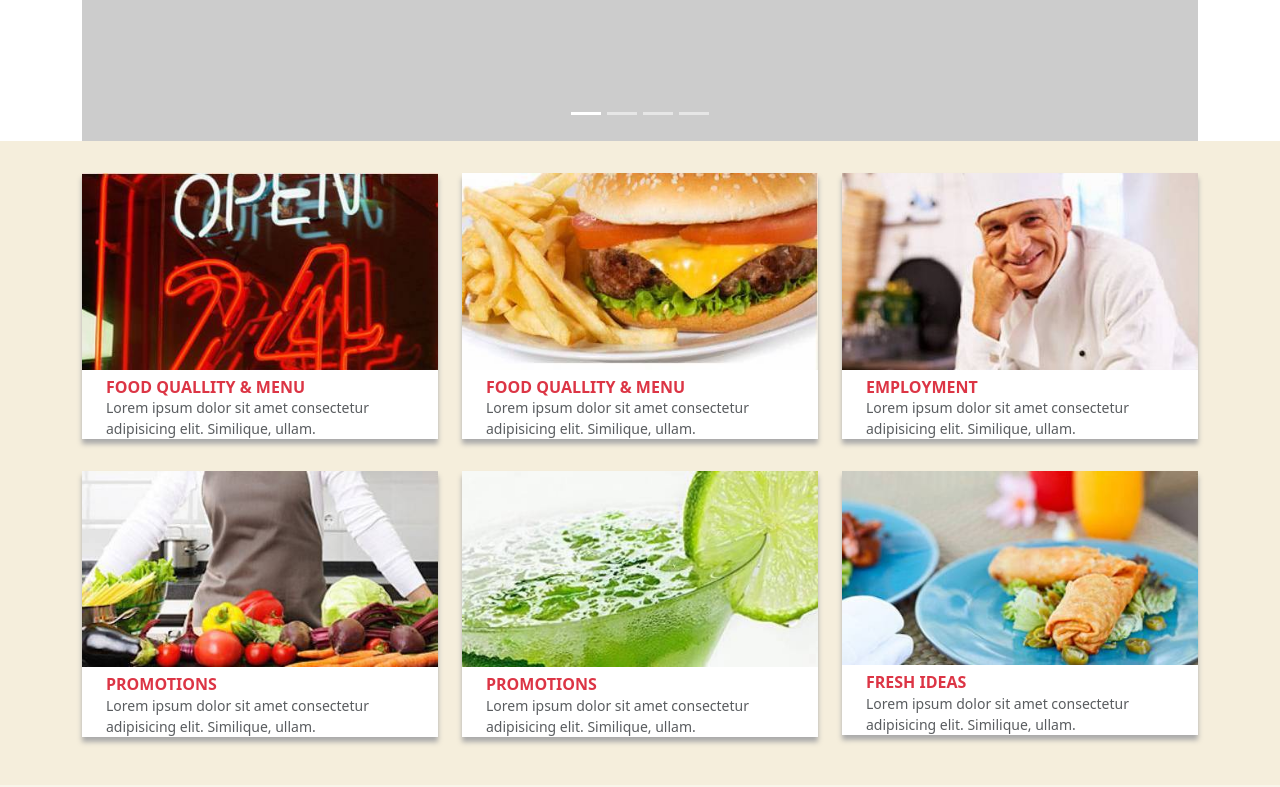
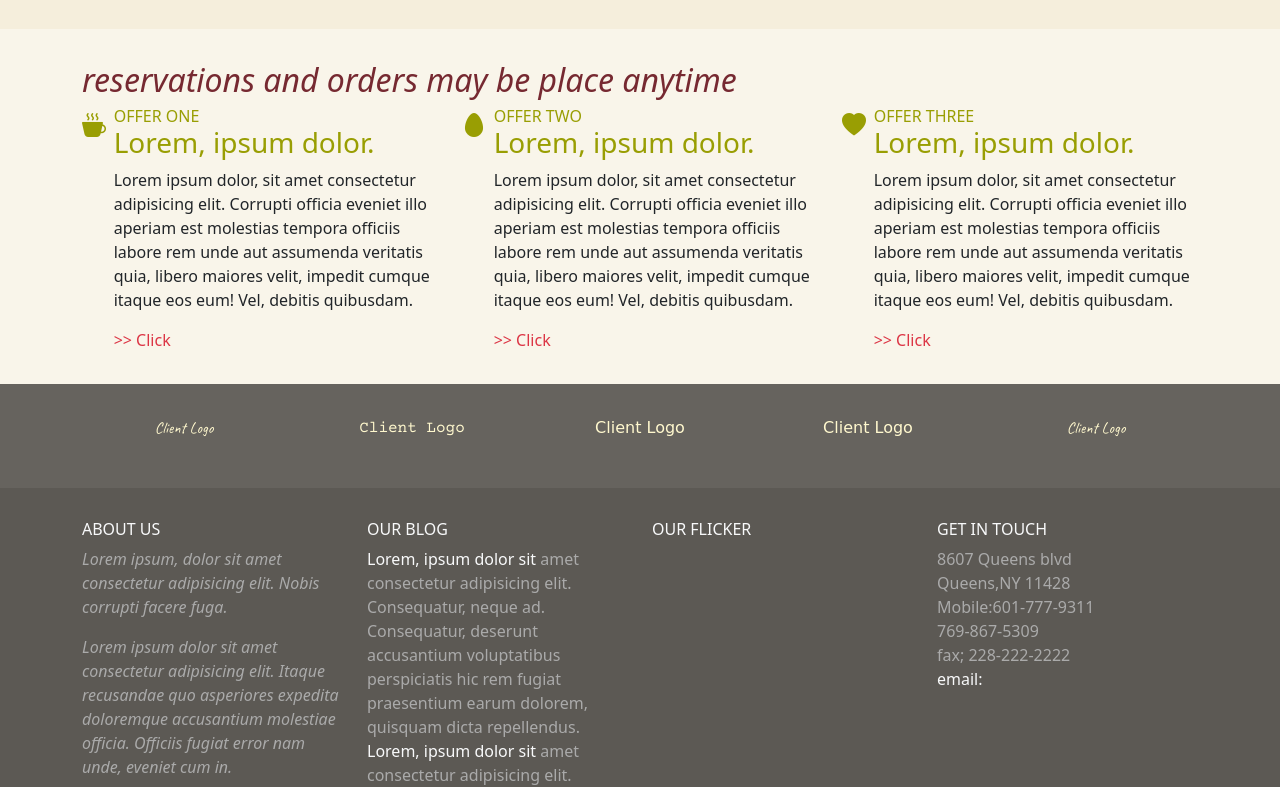
Before and after one commit to clint601/foodboot, a plain HTML site: page index.html in a window 1280 px wide. Shown: the part 1269-2056 px from the top of the page. Drawn offline with nearby package versions, Linux system fonts and the light colour scheme; placeholder pictures from the web are drawn by us; a web font is replaced by a local one.

Commit message:
added new img

```diff
--- a/css/style.css
+++ b/css/style.css
@@ -19,6 +19,11 @@
 
 
     *{box-sizing:border-box}
+
+.carousel-img{
+    height: 45vh;
+}
+
 
     .body{
         margin: 0;
@@ -65,6 +70,16 @@
 
 .fs1-heading{
     color: var(--textColor);
+    font-weight: 700;
+}
+
+.fs3-heading{
+    font-size: 1rem;
+}
+
+.fs3-text, .fs3-list li{
+    color: #aaa;
+
 }
 
 .icons{
@@ -76,10 +91,65 @@
         color: var(--yellow);
     }
 
+#carouselSection{
+    background-image: url('../images/brahmediting-CqMH8_p8H8M-unsplash.jpg');
+    width: 100%;
+    max-height: 860px;
+    position: relative;
+}
+
+.tint{
+    width: 100%;
+    top: 0;
+    left: 0;
+    position: absolute;
+    max-height: 860px;
+    height: 45vh;
+    background-color: #000;
+    opacity:0.60
+}
+
     #footerSection1{
         padding: 32px 0;
         background-color: var(--bg2);
     }
+
+    #footerSection2{
+        padding: 32px 0;
+        color: var(--yellow);
+        background-color: var(--gray1);
+    }
+
+    #footerSection3{
+        padding: 32px 0;
+        background-color: var(--gray2);
+    }
+
+    #footerSection4{
+        background-color: var(--gray3);
+    }
+
+    #client1{
+        font-family: var(--client1);
+    }
+
+    #client2{
+        font-family: var(--client2);
+    }
+
+    #client3{
+        font-family: var(--client3);
+    }
+
+    #client4{
+        font-family: var(--client4);
+    }
+
+    #client5{
+        font-family: var(--client1);
+    }
+
+
 
     #figureSection{
         padding: 32px 0;
--- a/index.html
+++ b/index.html
@@ -143,16 +143,16 @@
                     </div>
                     <div class="carousel-inner">
                         <div class="carousel-item active">
-                            <img src="https://via.placeholder.com/50x50"alt="placeholder img" class="img-fluid image d-block w-100" />
+                            <img src="images/brahmediting-CqMH8_p8H8M-unsplash.jpg"alt="placeholder img" class="img-fluid image d-block w-100 carousel-img" />
                         </div>
                         <div class="carousel-item">
-                            <img src="https://via.placeholder.com/50x50"alt="placeholder img" class="img-fluid image d-block w-100" />
+                            <img src="images/brahmediting-CqMH8_p8H8M-unsplash.jpg"alt="placeholder img" class="img-fluid image d-block w-100 carousel-img" />
                         </div>
                         <div class="carousel-item">
-                            <img src="https://via.placeholder.com/50x50"alt="placeholder img" class="img-fluid image d-block w-100" />
+                            <img src="images/brahmediting-y1hsYhQVcZY-unsplash.jpg"alt="placeholder img" class="img-fluid image d-block w-100 carousel-img" />
                         </div>
                         <div class="carousel-item">
-                            <img src="https://via.placeholder.com/50x50"alt="placeholder img" class="img-fluid image d-block w-100" />
+                            <img src="images/brahmediting-VqEE8NtXn7Y-unsplash.jpg"alt="placeholder img" class="img-fluid image d-block w-100 carousel-img" />
                         </div>
                 </div>
                 <button
@@ -196,6 +196,7 @@
             </div>
             <!--carousel-->
         <section class="section" id="figureSection">
+            <div class="tint"></div>
             <div class="container">
                 <div class="row gy-3">
                     <div class="col-md-4">
@@ -251,42 +252,56 @@
                 <h2 class="fs1-heading fst-italic fw-light">reservations and orders may be place anytime</h2>
                 <div class="row">
                     <div class="col-md-4 col-6">
-                        <div class="fs1-parent d-md-flex">
+                        <div class="row">
+                            <div class="col-sm-1">
                                 <i class="bi bi-cup-hot-fill icons"></i>
+                            </div>
+                            <div class="col-sm-11">
                                 <div class="fs1-child">
                                     <h3 class="fs1-subheading">
                                         <span class="small-text d-block text-uppercase">offer one</span>
                                         Lorem, ipsum dolor.
                                     </h3>
                                     <p class="fsl-text">Lorem ipsum dolor, sit amet consectetur adipisicing elit. Corrupti officia eveniet illo aperiam est molestias tempora officiis labore rem unde aut assumenda veritatis quia, libero maiores velit, impedit cumque itaque eos eum! Vel, debitis quibusdam.</p>
-                                <a href="#" class="fs1-link text-danger">&gt;&gt; Click</a>
+                                    <a href="#" class="fs1-link text-danger text-decoration-none">&gt;&gt; Click</a>
+                                </div>
                             </div>
                         </div>
                     </div>
                     <div class="col-md-4 col-6">
+                        <div class="row">
+                            <div class="col-sm-1">
+                                <i class="bi bi-egg-fill icons"></i>
+                            </div>
+                            <div class="col-sm-11">
                                 <div class="fs1-parent d-md-flex">
-                            <i class="bi bi-egg-fill icons"></i>
                                     <div class="fs1-child">
                                         <h3 class="fs1-subheading">
                                             <span class="small-text d-block text-uppercase">offer two</span>
                                             Lorem, ipsum dolor.
                                         </h3>
                                         <p class="fsl-text">Lorem ipsum dolor, sit amet consectetur adipisicing elit. Corrupti officia eveniet illo aperiam est molestias tempora officiis labore rem unde aut assumenda veritatis quia, libero maiores velit, impedit cumque itaque eos eum! Vel, debitis quibusdam.</p>
-                                <a href="#" class="fs1-link text-danger">&gt;&gt; Click</a>
+                                        <a href="#" class="fs1-link text-danger text-decoration-none">&gt;&gt; Click</a>
                                     </div>
                             </div>
-
+                        </div>
+                        </div>
                     </div>
                     <div class="col-md-4 d-none d-md-block">
-                        <div class="fs1-parent d-md-flex">
+                        <div class="row">
+                            <div class="col-sm-1">
                                 <i class="bi bi-heart-fill icons"></i>
+                            </div>
+                            <div class="col-sm-11">
                                 <div class="fs1-child">
                                     <h3 class="fs1-subheading">
                                         <span class="small-text d-block text-uppercase">offer three</span>
                                         Lorem, ipsum dolor.
                                     </h3>
                                     <p class="fsl-text">Lorem ipsum dolor, sit amet consectetur adipisicing elit. Corrupti officia eveniet illo aperiam est molestias tempora officiis labore rem unde aut assumenda veritatis quia, libero maiores velit, impedit cumque itaque eos eum! Vel, debitis quibusdam.</p>
-                                <a href="#" class="fs1-link text-danger">&gt;&gt; Click</a>
+                                    <a href="#" class="fs1-link text-danger text-decoration-none">&gt;&gt; Click</a>
+                                </div>
+                            </div>
                         </div>
                         </div>
                     </div>
@@ -298,19 +313,19 @@
             <div class="container">
                 <div class="row">
                     <div class="col">
-                        <p class="text-center">Client Logo</p>
+                        <p class="text-center"id="client1">Client Logo</p>
                     </div>
                     <div class="col">
-                        <p class="text-center">Client Logo</p>
+                        <p class="text-center"id="client2">Client Logo</p>
                     </div>
                     <div class="col d-none d-md-block">
-                        <p class="text-center">Client Logo</p>
+                        <p class="text-center"id="client3">Client Logo</p>
                     </div>
                     <div class="col d-none d-md-block">
-                        <p class="text-center">Client Logo</p>
+                        <p class="text-center"id="client4">Client Logo</p>
                     </div>
                     <div class="col d-none d-md-block">
-                        <p class="text-center">Client Logo</p>
+                        <p class="text-center"id="client5">Client Logo</p>
                     </div>
                 </div>
             </div>
@@ -319,30 +334,30 @@
             <div class="container">
                 <div class="row">
                     <div class="col-md-3">
-                        <h2 class="text-uppercase fs3-heading">about us</h2>
-                        <p class="fs3-text">Lorem ipsum, dolor sit amet consectetur adipisicing elit. Nobis corrupti facere fuga.</p>
-                        <p class="fs3-text">Lorem ipsum dolor sit amet consectetur adipisicing elit. Itaque recusandae quo asperiores expedita doloremque accusantium molestiae officia. Officiis fugiat error nam unde, eveniet cum in.</p>
+                        <h2 class="text-uppercase fs3-heading text-light">about us</h2>
+                        <p class="fs3-text fst-italic">Lorem ipsum, dolor sit amet consectetur adipisicing elit. Nobis corrupti facere fuga.</p>
+                        <p class="fs3-text fst-italic">Lorem ipsum dolor sit amet consectetur adipisicing elit. Itaque recusandae quo asperiores expedita doloremque accusantium molestiae officia. Officiis fugiat error nam unde, eveniet cum in.</p>
                         <a href="#" class="fs3-link">&gt;&gt;Read more</a>
                     </div>
                     <div class="col-md-3">
-                        <h2 class="text-uppercase fs3-heading">our blog</h2>
+                        <h2 class="text-uppercase fs3-heading text-light">our blog</h2>
                         <ul class="list-unstyled fs3-list">
-                            <li><a href="#" class="fs3-link">Lorem, ipsum dolor sit</a> amet consectetur adipisicing elit. Consequatur, neque ad. Consequatur, deserunt accusantium voluptatibus perspiciatis hic rem fugiat praesentium earum dolorem, quisquam dicta repellendus.</li>
-                            <li><a href="#" class="fs3-link">Lorem, ipsum dolor sit</a> amet consectetur adipisicing elit. Consequatur, neque ad. Consequatur, deserunt accusantium voluptatibus perspiciatis hic rem fugiat praesentium earum dolorem, quisquam dicta repellendus.</li>
+                            <li class="fs3-text "><a href="#" class="fs3-link text-light text-decoration-none">Lorem, ipsum dolor sit</a> amet consectetur adipisicing elit. Consequatur, neque ad. Consequatur, deserunt accusantium voluptatibus perspiciatis hic rem fugiat praesentium earum dolorem, quisquam dicta repellendus.</li>
+                            <li class="fs3-text "><a href="#" class="fs3-link text-light text-decoration-none">Lorem, ipsum dolor sit</a> amet consectetur adipisicing elit. Consequatur, neque ad. Consequatur, deserunt accusantium voluptatibus perspiciatis hic rem fugiat praesentium earum dolorem, quisquam dicta repellendus.</li>
                         </ul>
                     </div>
                     <div class="col-md-3">
-                        <h2 class="text-uppercase fs3-heading">our flicker</h2>
+                        <h2 class="text-uppercase fs3-heading text-light">our flicker</h2>
                     </div>
                     <div class="col-md-3">
-                        <h2 class="text-uppercase fs3-heading">get in touch</h2>
+                        <h2 class="text-uppercase fs3-heading text-light">get in touch</h2>
                         <ul class="list-unstyled address fs3-list">
                             <li>8607 Queens blvd</li>
                             <li>Queens,NY 11428</li>
                             <li>Mobile:601-777-9311</li>
                             <li>769-867-5309</li>
                             <li>fax; 228-222-2222</li>
-                            <li><a href="mailto:clintjackson601@gmail.com"class="fs3-link">email:</a></li>
+                            <li><a href="mailto:clintjackson601@gmail.com"class="fs3-link text-decoration-none text-light">email:</a></li>
                         </ul>
                     </div>
                 </div>
@@ -350,9 +365,9 @@
         </section>
         <section class="section" id="footerSection4">
             <div class="container">
-                <h2 class="footer-logo text-center text-md-start">restaurant</h2>
-                <p class="colophon text-center text-md-start">site by <a class="site-link"href="www.somesite.com"target="_blank">fwCJ</a></p>
-                <p class="text-center text-md-start"><a href="#headerSection1">back to Top</a></p>
+                <h2 class="footer-logo text-center text-md-start">Restaurant</h2>
+                <p class="colophon text-center text-md-start text-light">site by <a class="site-link text-light"href="www.somesite.com"target="_blank">fwCJ</a></p>
+                <p class="text-center text-md-start"><a href="#headerSection1" class="text-light ">back to Top</a></p>
             </div>
         </section>
     </footer>
```
Also changed, not shown: images/akram-huseyn-CGi9ZxZ3pSo-unsplash.jpg (added), images/brahmediting-CqMH8_p8H8M-unsplash.jpg (added), images/brahmediting-VqEE8NtXn7Y-unsplash (1).jpg (added), images/brahmediting-VqEE8NtXn7Y-unsplash.jpg (added), images/brahmediting-y1hsYhQVcZY-unsplash.jpg (added). Lines whose indentation alone changed are shown as unchanged.
